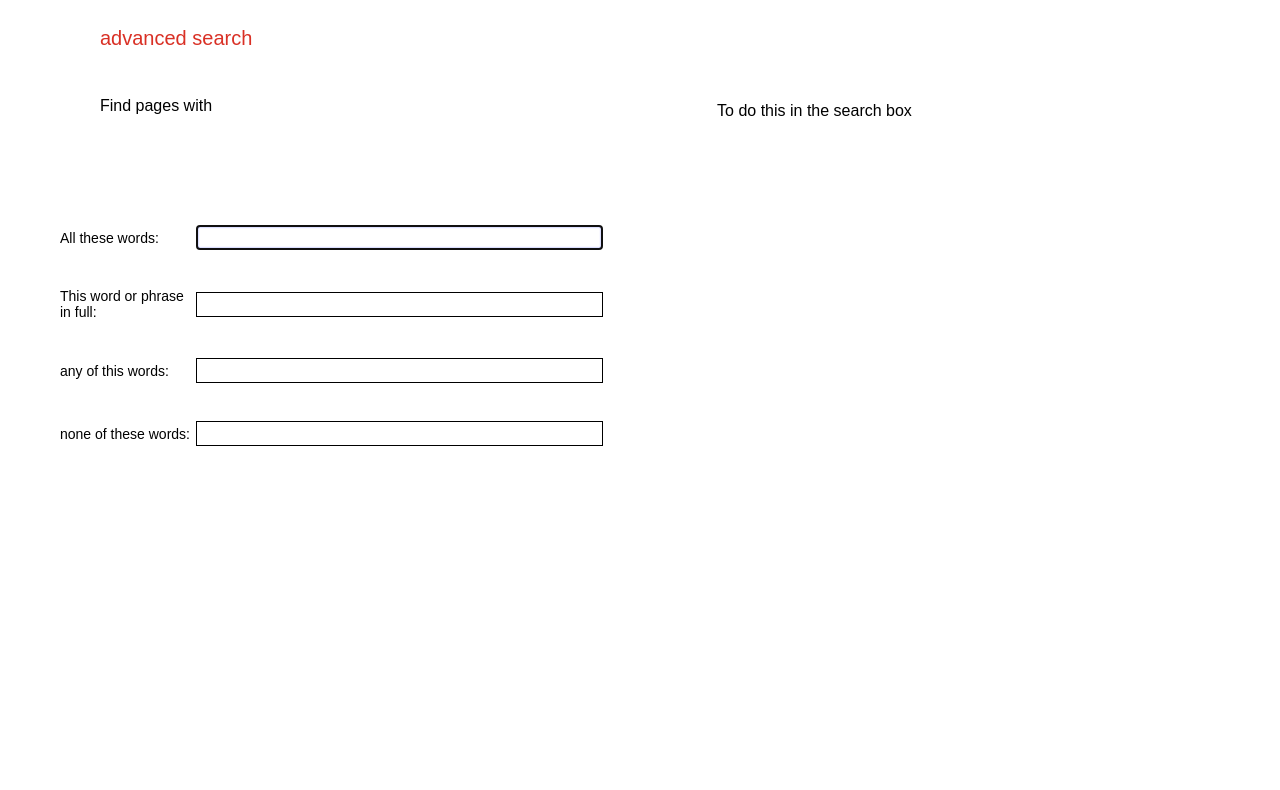
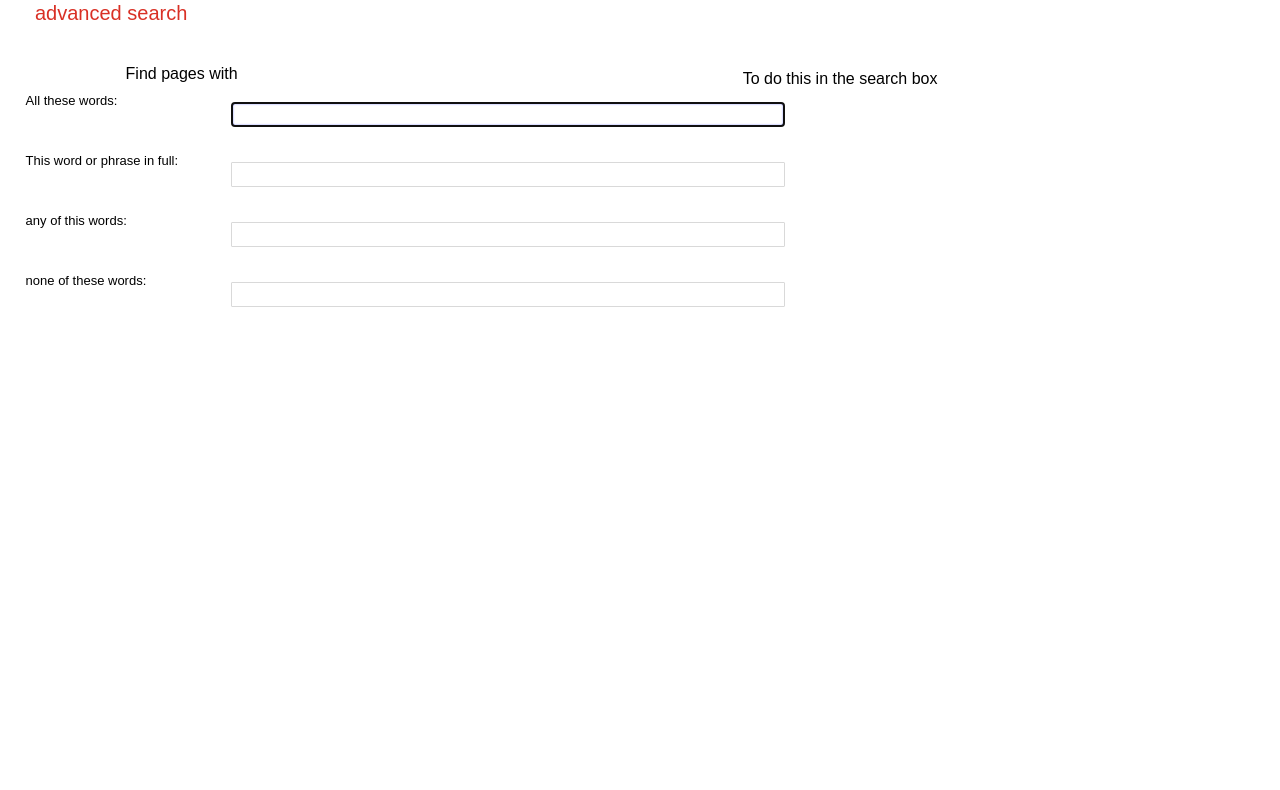
Before and after one commit to hassankousy/hassanKousay, a plain HTML site: page html-code/advanced-search.html in a window 1280 px wide. Shown: the part 83-873 px from the top of the page. After the commit the page ends 800 px from the top, so only its background shows below. Drawn offline with Linux system fonts and the light colour scheme.

Commit message:
last update

```diff
--- a/html-code/advanced-search.html
+++ b/html-code/advanced-search.html
@@ -17,13 +17,17 @@
 
         </div>
         <div class="name">
-            <p>advanced search</p>
+            <div class="advanced">
+                <p >advanced search</p>
+            </div>
+
         </div>
-        <div class="under">
-            <div class="find">Find pages with</div>
-            <div class="search">To do this in the search box</div>
-        </div>
+
         <div class="table">
+            <div class="under">
+                <div class="find">Find pages with</div>
+                <div class="search">To do this in the search box</div>
+            </div>
             <form action="https://google.com/search" name="f">
                 <div class="field">
 
--- a/style/stayle-advanced.css
+++ b/style/stayle-advanced.css
@@ -16,6 +16,7 @@
     width: 100%;
     overflow: hidden;
     height: 60px;
+    padding: 8px;
 }
 .navbar a {
     display: flex;
@@ -45,26 +46,28 @@
     margin-left: 15px;
 }
 .table{
-    width: 50%;
-    display: flex;
-    margin-top: 40px;
-    padding: 50px;
-    width: 100%;
-    height: 100vh
+    width: 98%;
+    max-width: 1140px;
+    min-width: 200px;
+    margin: 40px 45px 0 2%;
+    font-weight: inherit;
+    font-size: inherit;
+    font-size: 100%;
+    text-decoration: none;
+    display: block;
+    clear: both;
+
 }
 .name{
     display: block;
-    height:70px ;
-    float: right;
-    margin-top: 50px;
-    padding-left: 100px;
-    font-weight: inherit;
-    font-style: inherit;
-    text-decoration: none;
+    margin:25px 35px;
     color: #d93025;
     font-family: Helvetica Neue,Noto Naskh Arabic UI,Arial,sans-serif;
+    font-weight:inherit ;
+    font-style: initial;
+    vertical-align: baseline;
     font-size: 20px;
-    width: 100%;
+    text-decoration: none;
 }
 
 .under{
@@ -88,22 +91,29 @@ display: flex;
 
 .field{
     display: flex;
-	justify-content: space-between;
 	align-items: center;
-	padding:5px 10px;
-	margin:5px 0px;
-	min-height: 25px;
 }
-.field input{
-    min-width:75%;
-	height:25px;
-	padding:2px 10px;
-	border:1px solid #000;
-    padding: 0px 100px;
-}
+
 .field input:focus{
 	box-shadow:inset 0 0 2px .5px #2233ff;
 }
 .field label{
-    font-size:14px;
+    width: 18%;
+    min-width: 42px;
+    height: 42px;
+    vertical-align: middle;
+    font-size: 13px;
+    line-height: 16px;
+
+
 }
+.field input{
+    border-radius: 1px;
+    border: 1px solid #d9d9d9;
+    border-top:1px solid #d9d9d9;
+    font-size: 13px;
+    height: 25px;
+    padding: 1px 8px;
+    text-align: right;
+    width: 554px;
+}
```
